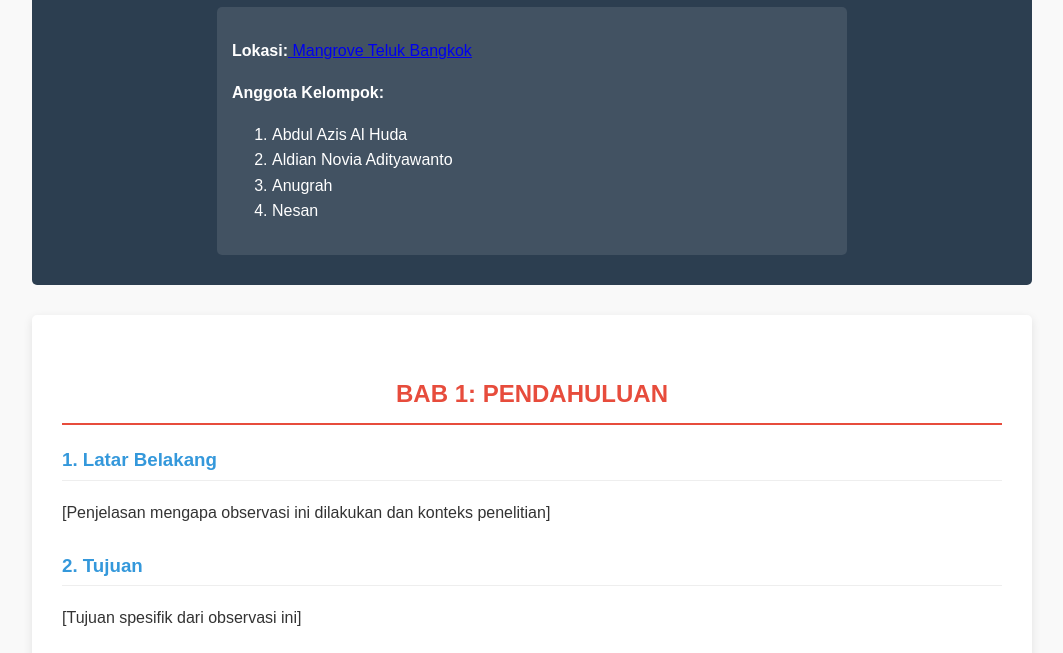
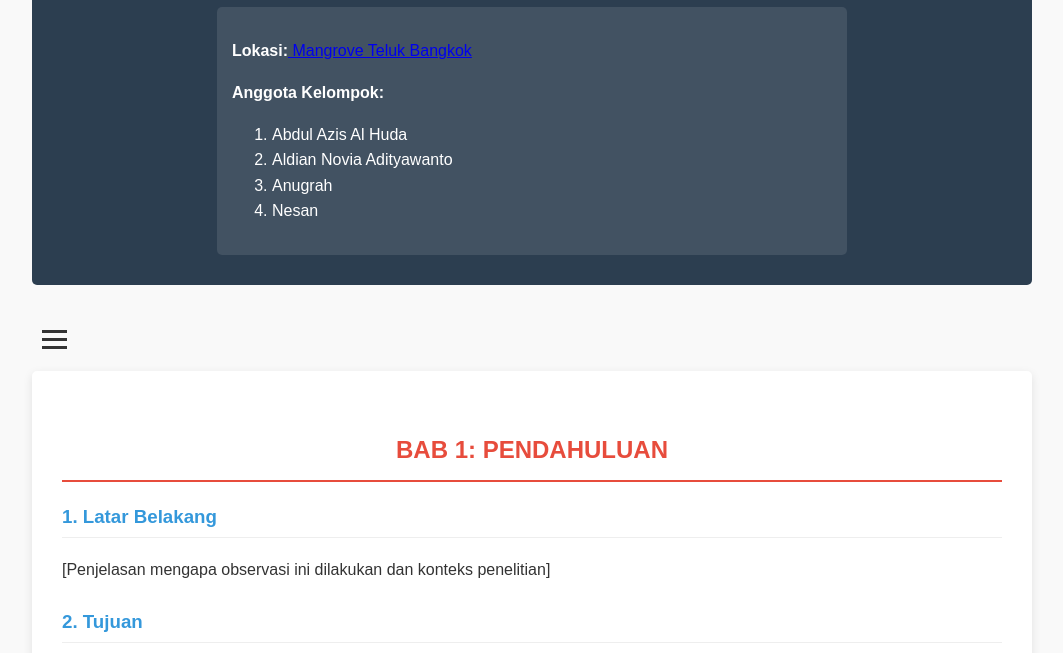
Before and after one commit to IlvyL/web-laporan-observasi, a plain HTML site: page index.html in a window 1280 px wide. Shown: the part 119-772 px from the top of the page, without its empty margins (108-1171 px from the left). Drawn offline with Linux system fonts and the light colour scheme.

Commit message:
Update index.html

```diff
--- a/index.html
+++ b/index.html
@@ -21,7 +21,11 @@
             </p>
         </div>
     </header>
-
+    <div class="hamburger" onclick="toggleMenu()">
+        <div class="hamburger-line"></div>
+        <div class="hamburger-line"></div>
+        <div class="hamburger-line"></div>
+    </div>
     <nav class="page-nav">
         <button onclick="navigateTo('pendahuluan')">Bab 1</button>
         <button onclick="navigateTo('pengamatan')">Bab 2</button>
```
